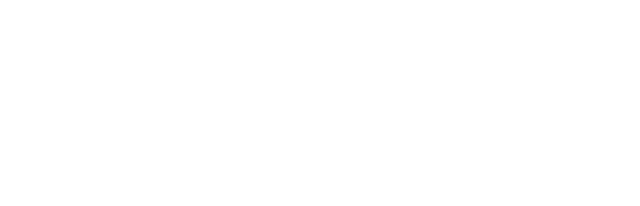
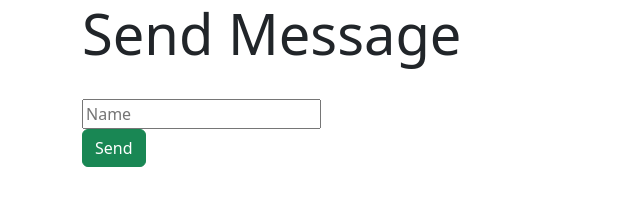
Before and after one commit to rewavestudios/SimpleChat-App, a website: page source/index.html in a window 1280 px wide. Shown: the whole page, without its empty margins (0-640 px from the left). Drawn offline with nearby package versions, Linux system fonts and the light colour scheme.

Commit message:
edit index.html

```diff
--- a/source/index.html
+++ b/source/index.html
@@ -1,2 +1,18 @@
+<!DOCTYPE html>
+<link href="https://cdn.jsdelivr.net/npm/bootstrap@5.3.0-alpha1/dist/css/bootstrap.min.css" rel="stylesheet" integrity="sha384-GLhlTQ8iRABdZLl6O3oVMWSktQOp6b7In1Zl3/Jr59b6EGGoI1aFkw7cmDA6j6gD" crossorigin="anonymous">
+<script src="https://cdn.jsdelivr.net/npm/@popperjs/core@2.11.6/dist/umd/popper.min.js" integrity="sha384-oBqDVmMz9ATKxIep9tiCxS/Z9fNfEXiDAYTujMAeBAsjFuCZSmKbSSUnQlmh/jp3" crossorigin="anonymous"></script>
+<script src="https://cdn.jsdelivr.net/npm/bootstrap@5.3.0-alpha1/dist/js/bootstrap.min.js" integrity="sha384-mQ93GR66B00ZXjt0YO5KlohRA5SY2XofN4zfuZxLkoj1gXtW8ANNCe9d5Y3eG5eD" crossorigin="anonymous"></script>
 
-</html>
+
+<div class="container">
+    <div class="jumbotron">
+        <h1 class="display-4">Send Message</h1>
+        <br>
+    <input class="from-control" placeholder="Name">
+    <br>
+    <button class="btn btn-success">Send</button>
+    </div>
+    <div id="messages">
+
+    </div>
+</div>
```
